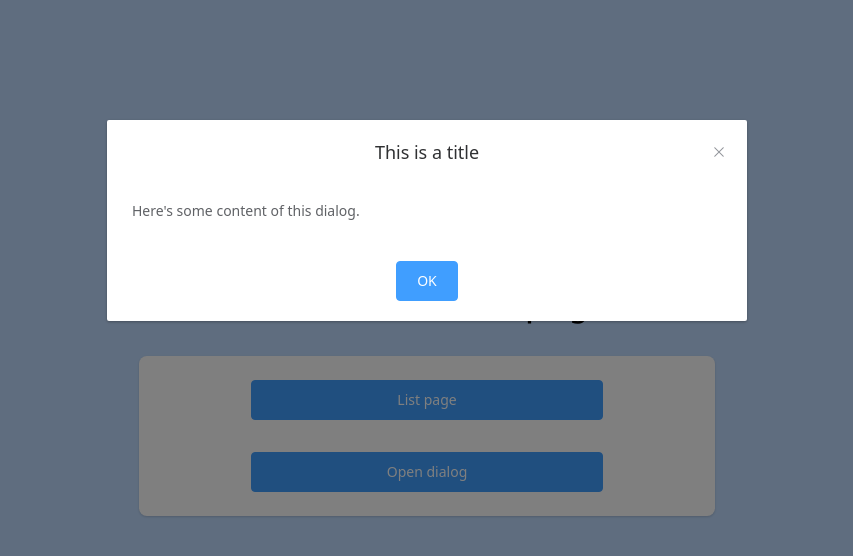
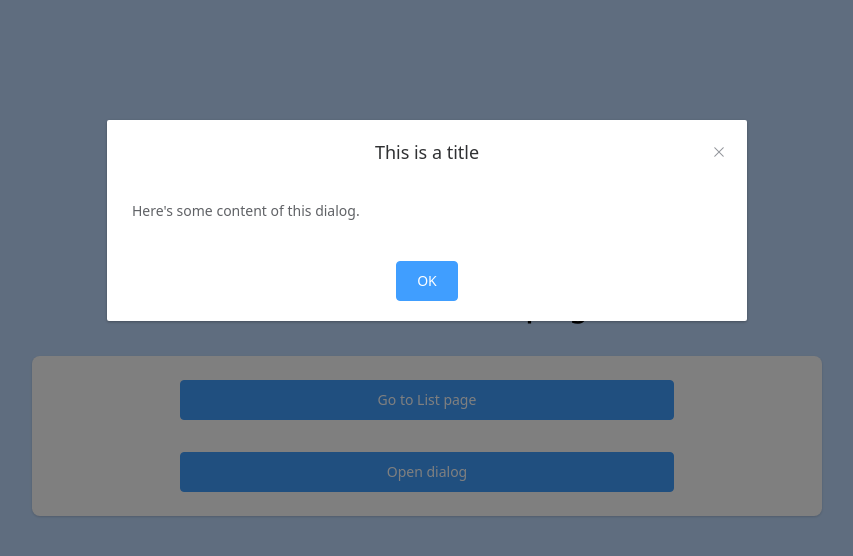
Before and after one commit to jessica0522/nuxt-tailwind-app, a Nuxt app: page / in a window 1280 px wide. Shown: the top 556 px of the page, without its empty margins (213-1066 px from the left). Built offline with nearby package versions, Linux system fonts and the light colour scheme.

Commit message:
style changes

```diff
--- a/components/Home.vue
+++ b/components/Home.vue
@@ -12,13 +12,13 @@
       </span>
     </el-dialog>
 
-    <div class="w-1/2 mx-auto sm:px-6 lg:px-8">
+    <div class="w-2/3 mx-auto sm:px-6 lg:px-8">
       <div class="flex justify-center pt-8 sm:pt-0">
         <p class="font-mono text-4xl">This is Home page</p>
       </div>
       <div class="w-full text-center mt-8 bg-white overflow-hidden shadow sm:rounded-lg p-6">
         <NuxtLink to="/list">
-          <el-button class="w-2/3" type="primary">List page</el-button>
+          <el-button class="w-2/3" type="primary">Go to List page</el-button>
         </NuxtLink>
         <div class="mt-8">
           <el-button class="w-2/3" type="primary" @click="defaultDialog = true">Open dialog</el-button>
--- a/components/List.vue
+++ b/components/List.vue
@@ -11,10 +11,10 @@
       </div>
       <div class="w-full text-center mt-8 bg-white overflow-hidden shadow sm:rounded-lg p-6">
         <NuxtLink to="/">
-          <el-button class="w-2/3 mb-8" type="primary">Home page</el-button>
+          <el-button class="w-2/3" type="primary">Go to Home page</el-button>
         </NuxtLink>
 
-        <div v-if="lists.length>0">
+        <div v-if="lists.length>0" class="mt-8">
           <ul class="divide-y divide-blue-500">
             <list-item v-for="(uni, index) in lists" :key="index" :index="index" :university="uni" @toggle-like="changeLike" />
           </ul>
```
